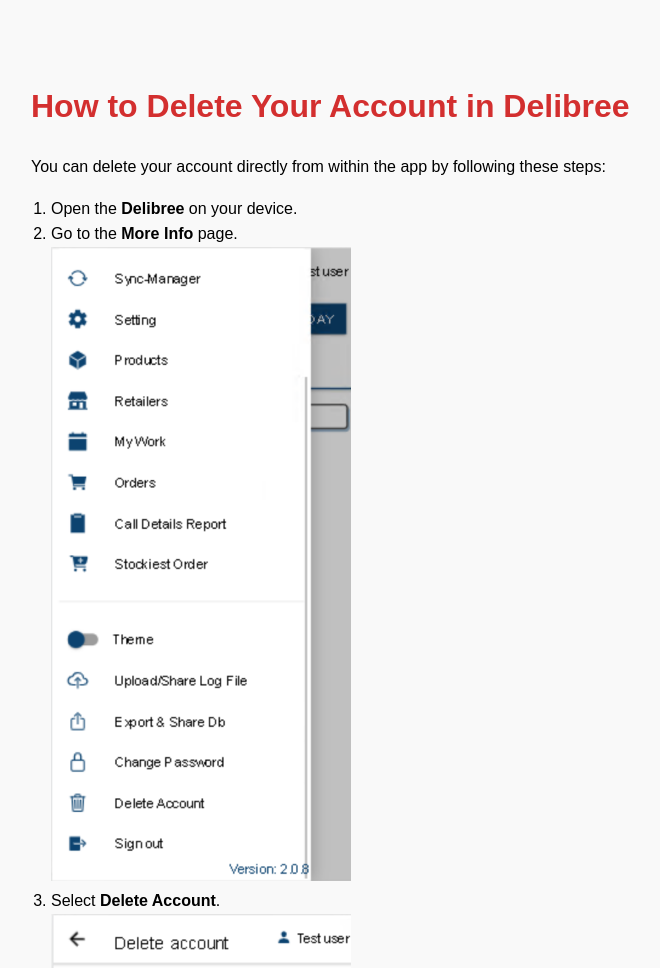
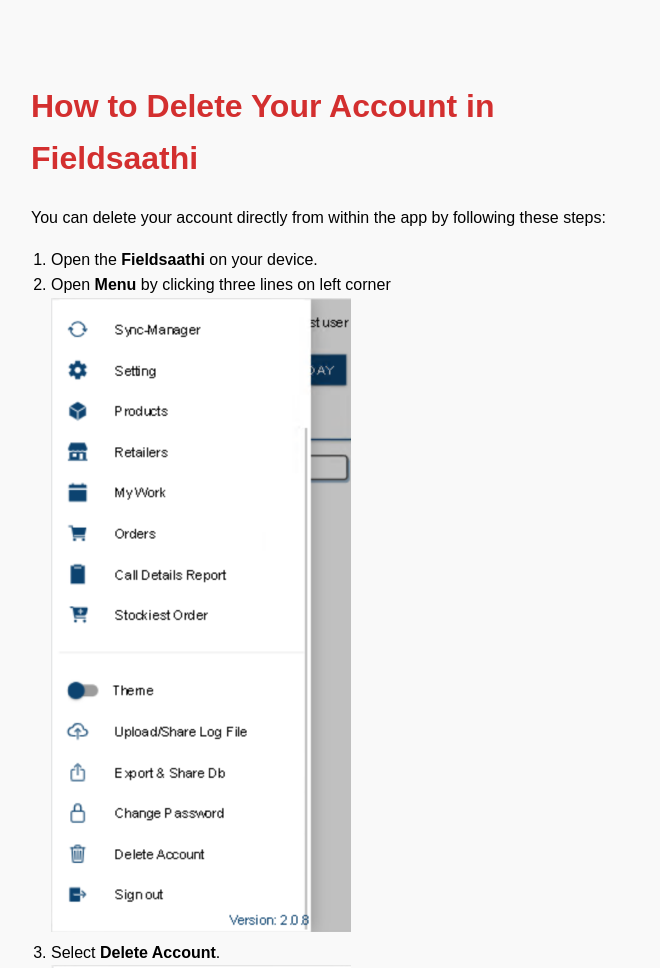
Before and after one commit to tulsa-ved/delete-account, a plain HTML site: page index.html in a window 1280 px wide. Shown: the top 968 px of the page, without its empty margins (309-969 px from the left). Drawn offline with Linux system fonts and the light colour scheme.

Commit message:
Update index.html

```diff
--- a/index.html
+++ b/index.html
@@ -27,15 +27,15 @@
   </style>
 </head>
 <body>
-  <h1>How to Delete Your Account in Delibree</h1>
+  <h1>How to Delete Your Account in Fieldsaathi</h1>
   <p>You can delete your account directly from within the app by following these steps:</p>
   <ol>
-    <li>Open the <strong>Delibree</strong> on your device.</li>
-    <li>Go to the <strong>More Info</strong> page.</li>
+    <li>Open the <strong>Fieldsaathi</strong> on your device.</li>
+    <li>Open <strong>Menu</strong> by clicking three lines on left corner </li>
     <img src="Screenshot1.PNG" alt="Delete Account Screenshot" width="300" />
     <li>Select <strong>Delete Account</strong>.</li>
     <img src="Screenshot2.PNG" alt="Delete Account Screenshot" width="300" />
-    <li>Enter your password for confirmation.</li>
+    <li>Enter your password and company code for confirmation.</li>
     <li>Tap on <strong>Delete Account</strong>.</li>
   </ol>
   <div class="note">
```
